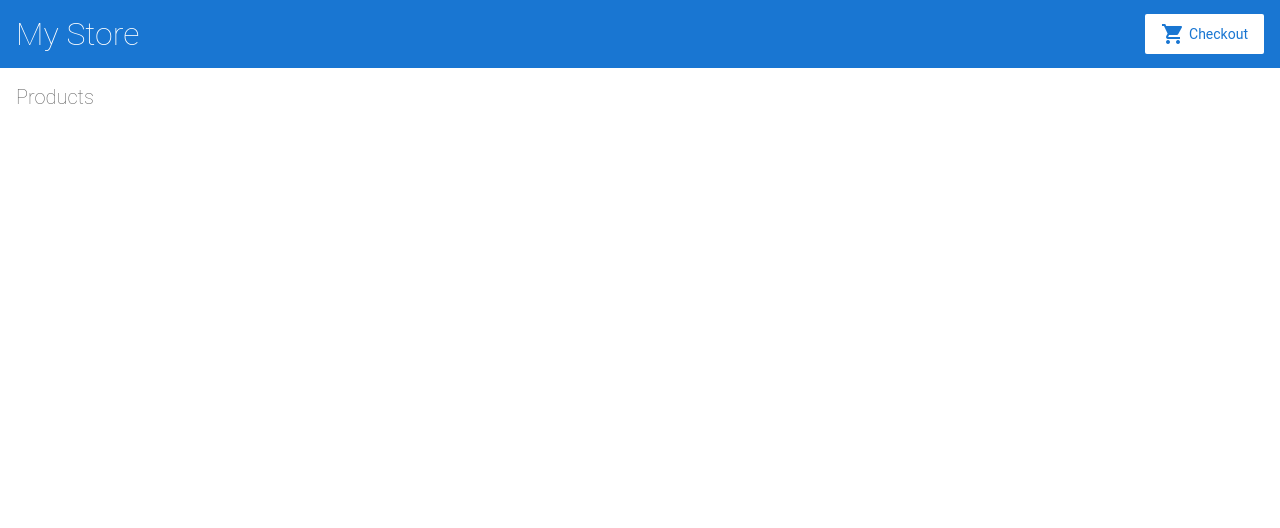
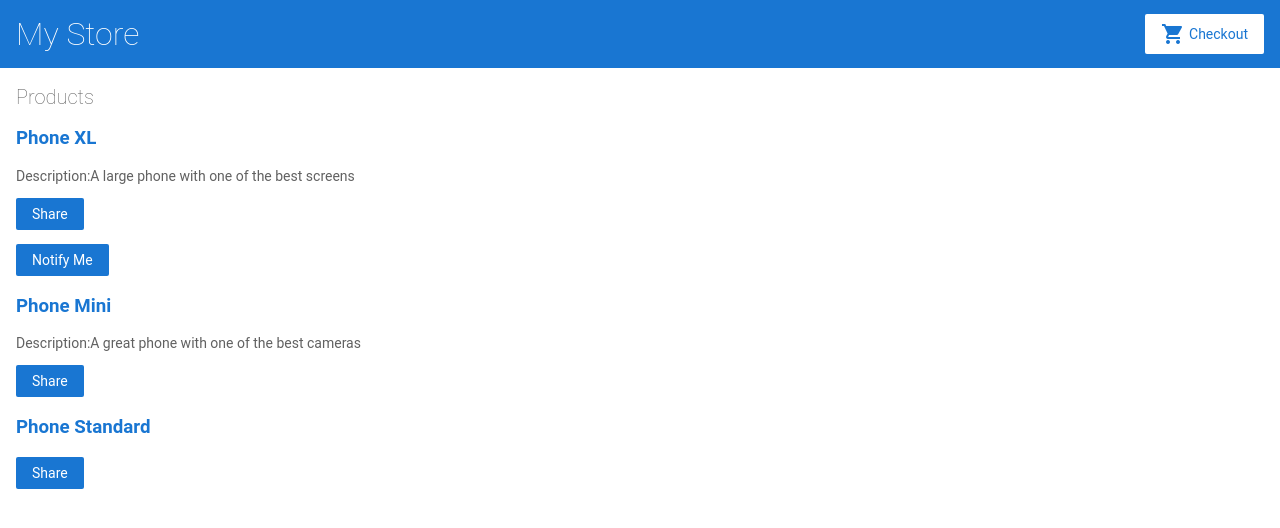
Before and after one commit to Orlaaa29/angular-getting-started-or, an Angular app: page / in a window 1280 px wide. Shown: the top 528 px of the page. Built offline with nearby package versions, Linux system fonts and the light colour scheme.

Commit message:
Completed tutorial

```diff
--- a/src/app/app.module.ts
+++ b/src/app/app.module.ts
@@ -6,6 +6,7 @@
 import { AppComponent } from './app.component';
 import { TopBarComponent } from './top-bar/top-bar.component';
 import { ProductListComponent } from './product-list/product-list.component';
+import { ProductAlertsComponent } from './product-alerts/product-alerts.component';
 
 @NgModule({
   imports: [
@@ -18,7 +19,8 @@
   declarations: [
     AppComponent,
     TopBarComponent,
-    ProductListComponent
+    ProductListComponent,
+    ProductAlertsComponent
   ],
   bootstrap: [ AppComponent ]
 })
--- /dev/null
+++ b/src/app/product-alerts/product-alerts.component.html
@@ -0,0 +1,3 @@
+<p *ngIf="product.price>700">
+  <button (click)="notify.emit()">Notify Me</button>
+</p>
--- /dev/null
+++ b/src/app/product-alerts/product-alerts.component.ts
@@ -0,0 +1,18 @@
+import { Component, OnInit } from '@angular/core';
+import { Input } from '@angular/core';
+import { Output, EventEmitter } from '@angular/core';
+
+@Component({
+  selector: 'app-product-alerts',
+  templateUrl: './product-alerts.component.html',
+  styleUrls: ['./product-alerts.component.css']
+})
+export class ProductAlertsComponent implements OnInit {
+  @Input() product;
+  @Output() notify = new EventEmitter();
+  constructor() { }
+
+  ngOnInit() {
+  }
+
+}
--- a/src/app/product-list/product-list.component.html
+++ b/src/app/product-list/product-list.component.html
@@ -1,5 +1,24 @@
 <h2>Products</h2>
+<div *ngFor="let product of products">
+  <h3>
+    <a [title]="product.name + 'details'">
+      {{product.name}}
+    </a>
+    </h3>
 
+    <p *ngIf="product.description">
+      Description:{{product.description}}
+    </p>
+
+    <button (click)="share()">
+      Share
+    </button>
+
+    <app-product-alerts
+      [product]="product"
+      (notify) = "onNotify()">
+    </app-product-alerts>
+</div>
 
 <!--
 Copyright Google LLC. All Rights Reserved.
--- a/src/app/product-list/product-list.component.ts
+++ b/src/app/product-list/product-list.component.ts
@@ -13,6 +13,10 @@
   share() {
     window.alert('The product has been shared!');
   }
+
+  onNotify(){
+    window.alert('You wil be notified when the product goes on sale');
+  }
 }
 
 
```
Also changed, not shown: src/app/product-alerts/product-alerts.component.css (added).
